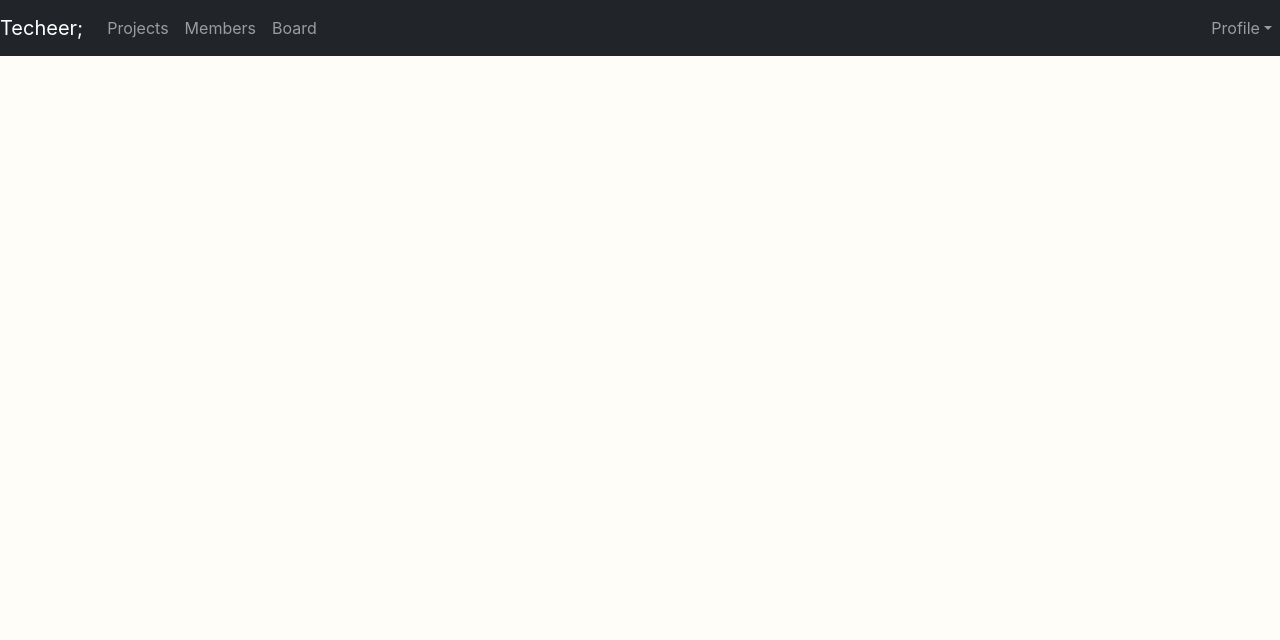
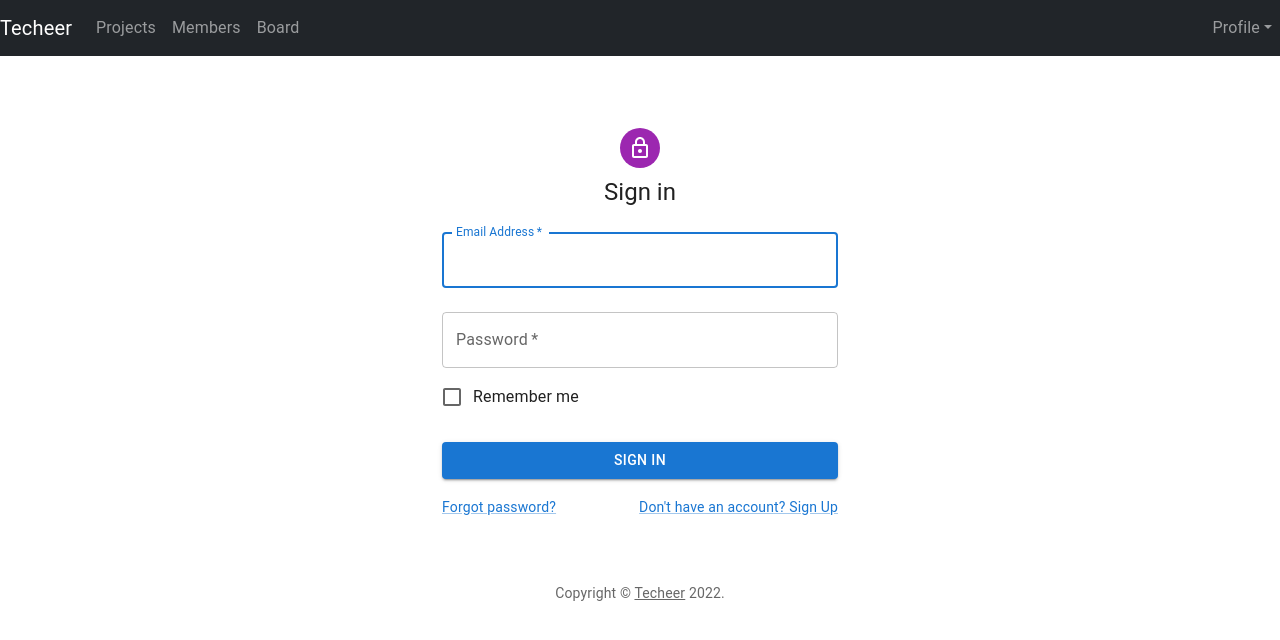
Before and after one commit to TecheerA2022/Techeer-web-frontend, a React (Create React App) app: page /login in a window 1280 px wide. Shown: the top 640 px of the page. Built offline with nearby package versions, Linux system fonts and the light colour scheme.

Commit message:
(TAM-25) 로그인 페이지 구현

```diff
--- a/package.json
+++ b/package.json
@@ -20,7 +20,7 @@
     "react-bootstrap": "^2.3.1",
     "react-dom": "^18.0.0",
     "react-router-dom": "^6.3.0",
-    "react-scripts": "5.0.1",
+    "react-scripts": "^5.0.1",
     "typescript": "^4.6.3",
     "web-vitals": "^2.1.4"
   },
--- a/src/App.tsx
+++ b/src/App.tsx
@@ -6,6 +6,7 @@ import Home from "./pages/Home";
 import Project from "./pages/Project";
 import Member from "./pages/Member";
 import Board from "./pages/Board";
+import Login from "./pages/Login";
 
 function App() {
   return (
@@ -17,6 +18,7 @@ function App() {
           <Route path="/project" element={<Project />} />
           <Route path="/member" element={<Member />} />
           <Route path="/board" element={<Board />} />
+          <Route path="/login" element={<Login />} />
         </Routes>
       </Router>
     </div>
--- /dev/null
+++ b/src/components/Board/index.tsx
@@ -0,0 +1,45 @@
+import Card from "@mui/material/Card";
+import CardMedia from "@mui/material/CardMedia";
+import CardContent from "@mui/material/CardContent";
+import Typography from "@mui/material/Typography";
+import Button from "react-bootstrap/Button";
+import "./style.css";
+
+export default function ProjectTile(props: any) {
+  return (
+    <div className="projectCard">
+      <CardMedia
+        className="projectCardImg"
+        component="img"
+        height="170"
+        image="https://upload.wikimedia.org/wikipedia/commons/e/ee/Sample_abc.jpg"
+        alt="test photo"
+      />
+      <CardContent>
+        <Typography gutterBottom variant="h5" component="div">
+          Techeer Site Project
+        </Typography>
+        <Typography variant="caption">Techeer-A</Typography>
+        <Typography
+          className="projectDesc"
+          variant="body2"
+          color="text.secondary"
+        >
+          멘토링 프로그램 테커 사이트를 만드는 프로젝트이며 테커 사이트를 만드는
+          프로젝트이며 프로젝트이다.
+        </Typography>
+      </CardContent>
+      <div className="projectTags">
+        <Button className="projectTagBtn" variant="contained" size="sm">
+          <h6>React</h6>
+        </Button>
+        <Button className="projectTagBtn" variant="contained" size="sm">
+          <h6>Spring Boot</h6>
+        </Button>
+        <Button className="projectTagBtn" variant="contained" size="sm">
+          <h6>Redis</h6>
+        </Button>
+      </div>
+    </div>
+  );
+}
--- /dev/null
+++ b/src/components/Board/style.css
@@ -0,0 +1,42 @@
+.projectCard {
+    width: 350px;
+    height: 380px;
+    margin-left: auto;
+    margin-right: auto;
+    box-shadow: 0px 4px 4px rgba(0, 0, 0, 0.25);
+    border-radius: 13px;
+  }
+
+  .projectCardImg {
+    filter: drop-shadow(0px 4px 4px rgba(0, 0, 0, 0.25));
+    margin-bottom: 14px;
+    border-top-left-radius: 13px;
+    border-top-right-radius: 13px;
+  }
+
+  .projectDesc {
+    margin-top: 11px;
+  }
+
+  .projectTags {
+    padding: 16px;
+  }
+
+  .projectTags Button {
+    margin-right: 12px;
+    background: #efefef;
+    box-shadow: 0px 4px 4px rgba(0, 0, 0, 0.25);
+    border-radius: 12px;
+  }
+
+  .projectTags Button:hover {
+    background: lightgray;
+  }
+
+  .projectTags h6 {
+    margin-bottom: 0px;
+    font-size: 12px;
+    font-style: italic;
+    font-weight: 400;
+    color: #000000;
+  }
--- a/src/components/NaviBar/index.tsx
+++ b/src/components/NaviBar/index.tsx
@@ -4,7 +4,7 @@ import { Navbar, Nav, NavDropdown } from "react-bootstrap";
 const Navibar = () => {
   return (
     <Navbar collapseOnSelect expand="lg" bg="dark" variant="dark">
-      <Navbar.Brand href="/">Techeer;</Navbar.Brand>
+      <Navbar.Brand href="/">Techeer</Navbar.Brand>
       <Navbar.Toggle aria-controls="responsive-navbar-nav" />
       <Navbar.Collapse id="responsive-navbar-nav">
         <Nav className="me-auto">
@@ -14,10 +14,8 @@ const Navibar = () => {
         </Nav>
         <Nav>
           <NavDropdown title="Profile" id="collasible-nav-dropdown">
-            <NavDropdown.Item href="#action/3.1">Action</NavDropdown.Item>
-            <NavDropdown.Item href="#action/3.2">
-              Another action
-            </NavDropdown.Item>
+            <NavDropdown.Item href="/login">Login</NavDropdown.Item>
+            <NavDropdown.Item href="#action/3.2">Another action</NavDropdown.Item>
             <NavDropdown.Item href="#action/3.3">Something</NavDropdown.Item>
             <NavDropdown.Divider />
             <NavDropdown.Item href="#action/3.4">
--- a/src/pages/Board/index.tsx
+++ b/src/pages/Board/index.tsx
@@ -1,9 +1,64 @@
 import Grid from "@mui/material/Grid";
 
-export default function Board() {
+//export default function Board() {
+//  return (
+//    <Grid>
+//      <p> Board 페이지입니다</p>
+//    </Grid>
+//  );
+//}
+import * as React from "react";
+//import Grid from "@mui/material/Grid";
+import ProjectTile from "../../components/Board";
+
+export default function Project() {
+  const projectDatas = [
+    {
+      id: "0001",
+      projectTitle: "projectA",
+      projectTeam: "Team A",
+      projectDesc:
+        "멘토링 프로그램 테커 사이트를 만드는 프로젝트이며 테커 사이트를 만드는 프로젝트이며 프로젝트이다.",
+      projectImg:
+        "https://upload.wikimedia.org/wikipedia/commons/e/ee/Sample_abc.jpg",
+    },
+    {
+      id: "0002",
+      projectTitle: "projectB",
+      projectTeam: "Team B",
+      projectDesc:
+        "멘토링 프로그램 테커 사이트를 만드는 프로젝트이며 테커 사이트를 만드는 프로젝트이며 프로젝트이다.",
+      projectImg:
+        "https://upload.wikimedia.org/wikipedia/commons/1/16/HDRI_Sample_Scene_Balls_%28JPEG-HDR%29.jpg",
+    },
+    {
+      id: "0003",
+      projectTitle: "projectC",
+      projectTeam: "Team C",
+      projectDesc:
+        "멘토링 프로그램 테커 사이트를 만드는 프로젝트이며 테커 사이트를 만드는 프로젝트이며 프로젝트이다.",
+      projectImg:
+        "https://images.unsplash.com/photo-1579353977828-2a4eab540b9a?ixlib=rb-1.2.1&ixid=MnwxMjA3fDB8MHxzZWFyY2h8MXx8c2FtcGxlfGVufDB8fDB8fA%3D%3D&w=1000&q=80",
+    },
+  ];
+
   return (
-    <Grid>
-      <p> Board 페이지입니다</p>
+    <Grid
+      container
+      spacing={2}
+      justifyContent="center"
+      alignItems="center"
+      style={{ marginTop: "auto" }}
+    >
+      <Grid item xs={4}>
+        <ProjectTile />
+      </Grid>
+      <Grid item xs={4}>
+        <ProjectTile />
+      </Grid>
+      <Grid item xs={4}>
+        <ProjectTile />
+      </Grid>
     </Grid>
   );
 }
--- /dev/null
+++ b/src/pages/Login/index.tsx
@@ -0,0 +1,110 @@
+import * as React from 'react';
+import Avatar from '@mui/material/Avatar';
+import Button from '@mui/material/Button';
+import CssBaseline from '@mui/material/CssBaseline';
+import TextField from '@mui/material/TextField';
+import FormControlLabel from '@mui/material/FormControlLabel';
+import Checkbox from '@mui/material/Checkbox';
+import Link from '@mui/material/Link';
+import Grid from '@mui/material/Grid';
+import Box from '@mui/material/Box';
+import LockOutlinedIcon from '@mui/icons-material/LockOutlined';
+import Typography from '@mui/material/Typography';
+import Container from '@mui/material/Container';
+import { createTheme, ThemeProvider } from '@mui/material/styles';
+
+function Copyright(props: any) {
+  return (
+    <Typography variant="body2" color="text.secondary" align="center" {...props}>
+      {'Copyright © '}
+      <Link color="inherit" href="/home">
+        Techeer
+      </Link>{' '}
+      {new Date().getFullYear()}
+      {'.'}
+    </Typography>
+  );
+}
+
+const theme = createTheme();
+
+export default function SignIn() {
+  const handleSubmit = (event: React.FormEvent<HTMLFormElement>) => {
+    event.preventDefault();
+    const data = new FormData(event.currentTarget);
+    console.log({
+      email: data.get('email'),
+      password: data.get('password'),
+    });
+  };
+
+  return (
+    <ThemeProvider theme={theme}>
+      <Container component="main" maxWidth="xs">
+        <CssBaseline />
+        <Box
+          sx={{
+            marginTop: 8,
+            display: 'flex',
+            flexDirection: 'column',
+            alignItems: 'center',
+          }}
+        >
+          <Avatar sx={{ m: 1, bgcolor: 'secondary.main' }}>
+            <LockOutlinedIcon />
+          </Avatar>
+          <Typography component="h1" variant="h5">
+            Sign in
+          </Typography>
+          <Box component="form" onSubmit={handleSubmit} noValidate sx={{ mt: 1 }}>
+            <TextField
+              margin="normal"
+              required
+              fullWidth
+              id="email"
+              label="Email Address"
+              name="email"
+              autoComplete="email"
+              autoFocus
+            />
+            <TextField
+              margin="normal"
+              required
+              fullWidth
+              name="password"
+              label="Password"
+              type="password"
+              id="password"
+              autoComplete="current-password"
+            />
+            <FormControlLabel
+              control={<Checkbox value="remember" color="primary" />}
+              label="Remember me"
+            />
+            <Button
+              type="submit"
+              fullWidth
+              variant="contained"
+              sx={{ mt: 3, mb: 2 }}
+            >
+              Sign In
+            </Button>
+            <Grid container>
+              <Grid item xs>
+                <Link href="#" variant="body2">
+                  Forgot password?
+                </Link>
+              </Grid>
+              <Grid item>
+                <Link href="#" variant="body2">
+                  {"Don't have an account? Sign Up"}
+                </Link>
+              </Grid>
+            </Grid>
+          </Box>
+        </Box>
+        <Copyright sx={{ mt: 8, mb: 4 }} />
+      </Container>
+    </ThemeProvider>
+  );
+}
```
Also changed, not shown: 1 other file (tests, documents, lock files or other folders).
